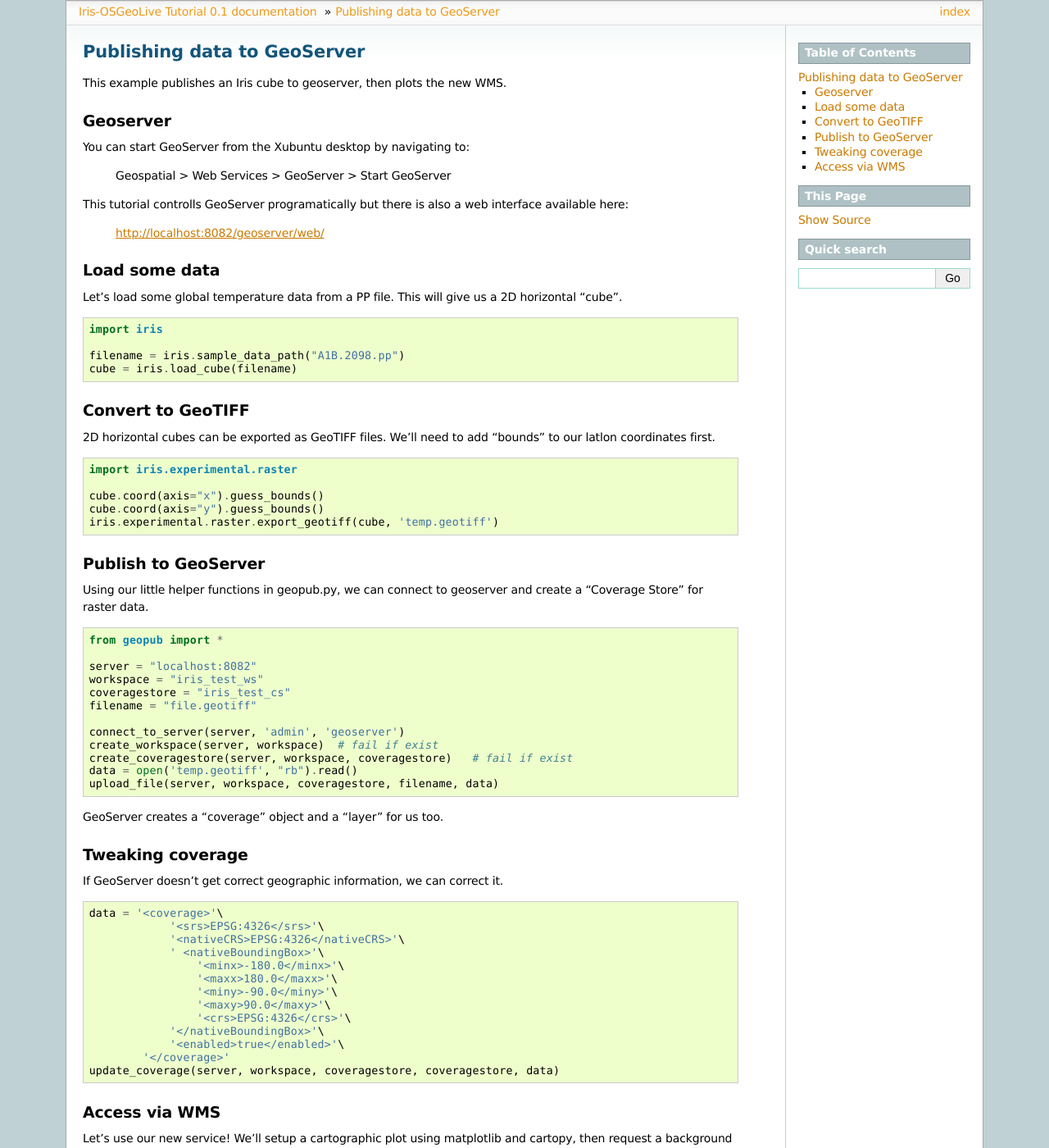
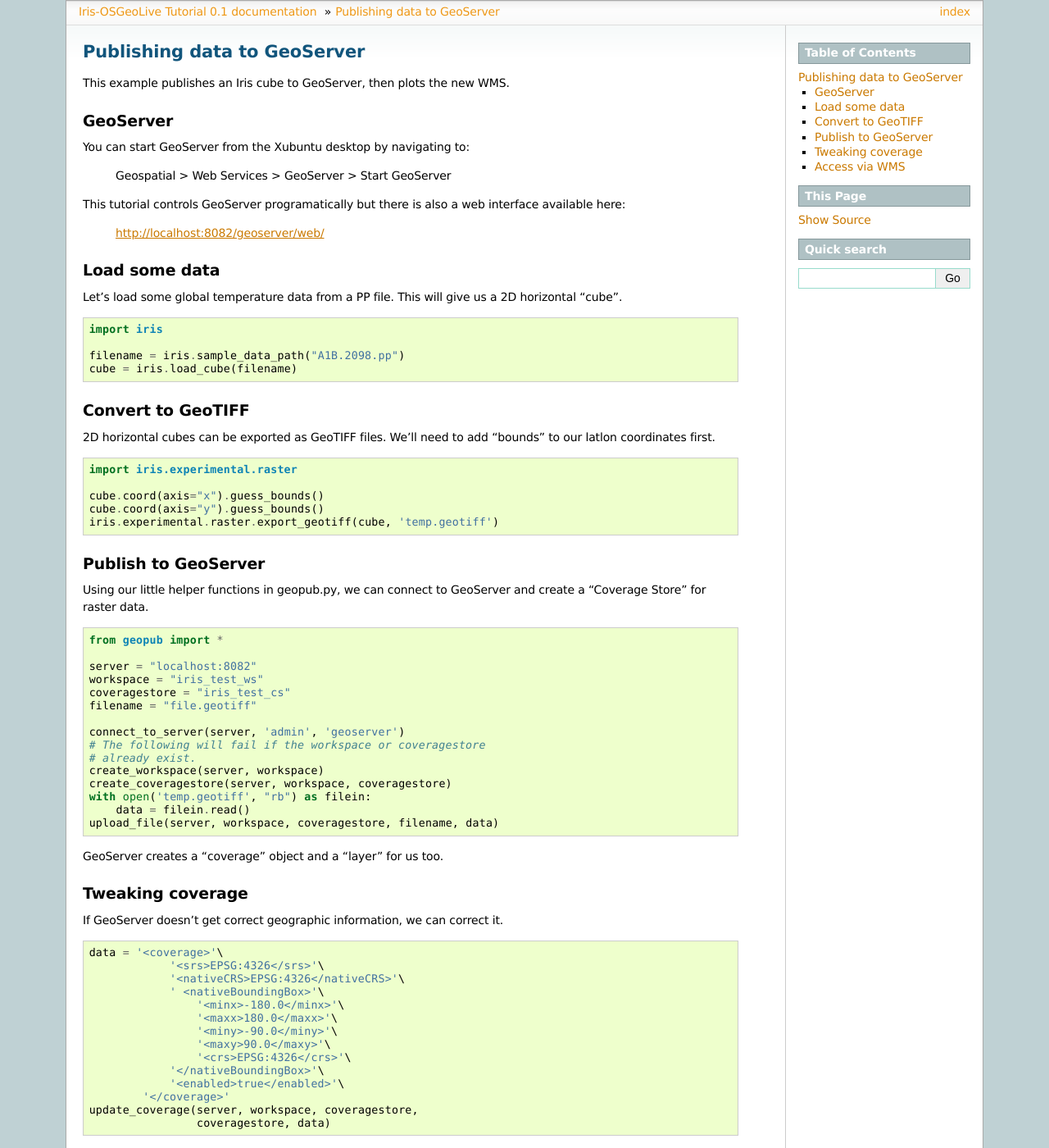
Before and after one commit to SciTools/osgeolive, a Sphinx documentation site: the page built from docs/osgeolive/source/foss4g_2013/geoserver.rst, in a window 1280 px wide and 1400 px high. Shown: the whole window at 82% size. Built offline with Sphinx 7.4.7, drawn with Linux system fonts in a browser that asks for light colours; formulas are drawn with MathJax 3.

Commit message:
Typos and code mods

```diff
--- a/docs/osgeolive/source/foss4g_2013/geoserver.rst
+++ b/docs/osgeolive/source/foss4g_2013/geoserver.rst
@@ -2,16 +2,16 @@
 Publishing data to GeoServer
 ============================
 
-This example publishes an Iris cube to geoserver, then plots the new WMS.
+This example publishes an Iris cube to GeoServer, then plots the new WMS.
 
 
-Geoserver
+GeoServer
 ---------
 You can start GeoServer from the Xubuntu desktop by navigating to:
 
 	Geospatial > Web Services > GeoServer > Start GeoServer
 
-This tutorial controlls GeoServer programatically
+This tutorial controls GeoServer programatically
 but there is also a web interface available here:
 
 	http://localhost:8082/geoserver/web/
@@ -47,7 +47,7 @@
 Publish to GeoServer
 --------------------
 Using our little helper functions in geopub.py,
-we can connect to geoserver and create a "Coverage Store" for raster data.
+we can connect to GeoServer and create a "Coverage Store" for raster data.
 
 .. code-block:: python
 
@@ -59,9 +59,12 @@
     filename = "file.geotiff"
 
     connect_to_server(server, 'admin', 'geoserver')
-    create_workspace(server, workspace)  # fail if exist
-    create_coveragestore(server, workspace, coveragestore)   # fail if exist
-    data = open('temp.geotiff', "rb").read()
+    # The following will fail if the workspace or coveragestore
+    # already exist.
+    create_workspace(server, workspace)
+    create_coveragestore(server, workspace, coveragestore)
+    with open('temp.geotiff', "rb") as filein:
+        data = filein.read()
     upload_file(server, workspace, coveragestore, filename, data)
 
 GeoServer creates a "coverage" object and a "layer" for us too.
@@ -85,7 +88,8 @@
                 '</nativeBoundingBox>'\
                 '<enabled>true</enabled>'\
             '</coverage>'
-    update_coverage(server, workspace, coveragestore, coveragestore, data)
+    update_coverage(server, workspace, coveragestore,
+                    coveragestore, data)
 
 
 Access via WMS
@@ -99,8 +103,10 @@
     import cartopy.crs as ccrs
     import matplotlib.pyplot as plt
 
-    wms_server = '{server}/{workspace}/wms?service=WMS'.format(server=server, workspace=workspace)
-    layers = '{workspace}:{coveragestore}'.format(workspace=workspace, coveragestore=coveragestore)
+    wms_server = '{server}/{workspace}/wms?service=WMS'.format(
+        server=server, workspace=workspace)
+    layers = '{workspace}:{coveragestore}'.format(
+        workspace=workspace, coveragestore=coveragestore)
 
     plt.axes(projection=ccrs.PlateCarree())
     plt.gca().set_extent([-40, 40, 20, 80])
```
